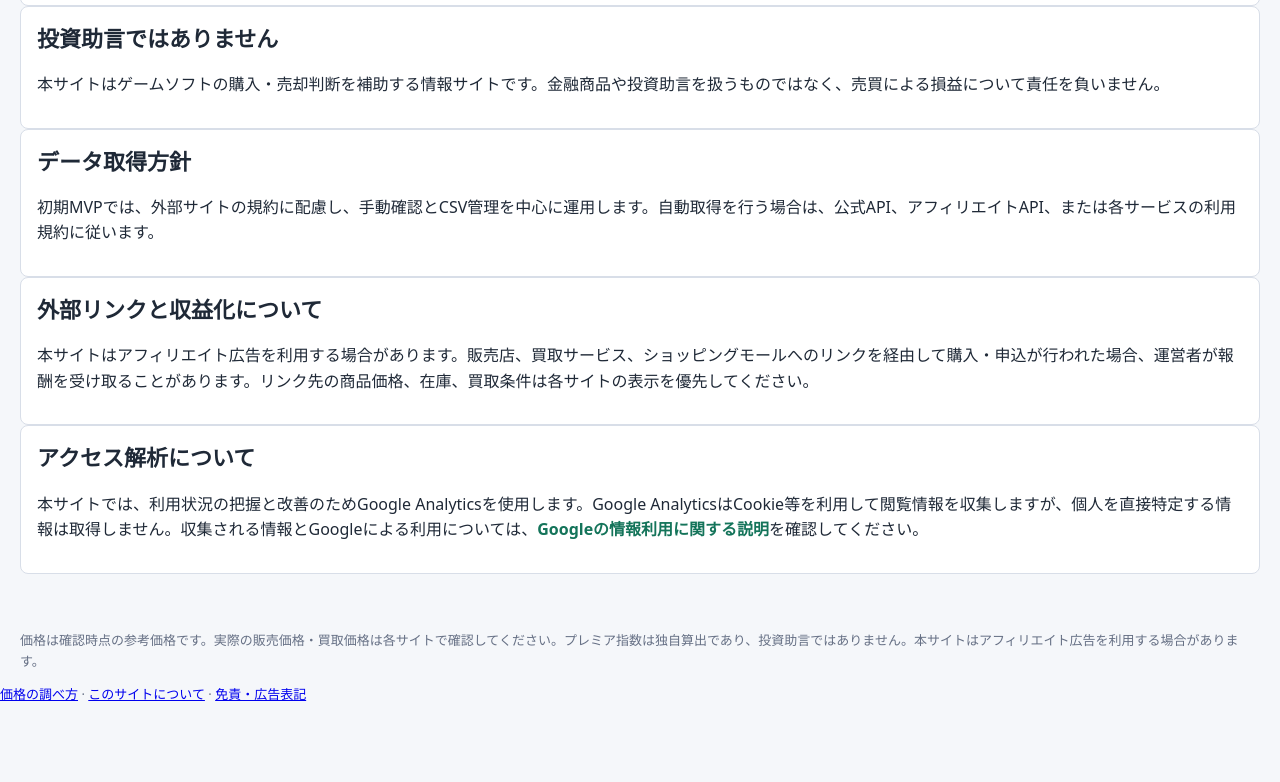
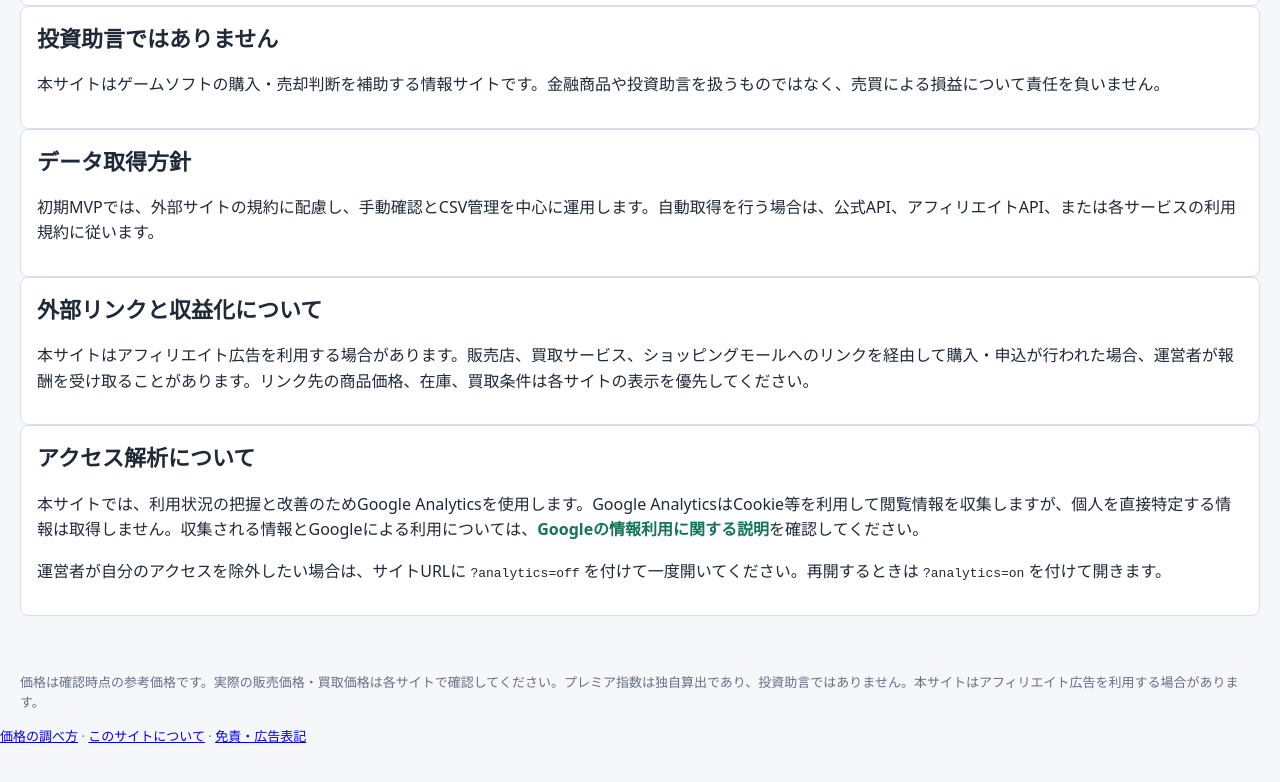
Before and after one commit to ky161111/game-asset-ranking, a website: page pages/disclaimer.html in a window 1280 px wide. Shown: the part 472-1254 px from the top of the page. Before the commit the page ends 1222 px from the top, so only its background shows below. Drawn offline with Linux system fonts and the light colour scheme.

Commit message:
Document market refresh and analytics controls

```diff
--- a/pages/disclaimer.html
+++ b/pages/disclaimer.html
@@ -146,7 +146,7 @@
     <section class="panel"><h2>投資助言ではありません</h2><p>本サイトはゲームソフトの購入・売却判断を補助する情報サイトです。金融商品や投資助言を扱うものではなく、売買による損益について責任を負いません。</p></section>
     <section class="panel"><h2>データ取得方針</h2><p>初期MVPでは、外部サイトの規約に配慮し、手動確認とCSV管理を中心に運用します。自動取得を行う場合は、公式API、アフィリエイトAPI、または各サービスの利用規約に従います。</p></section>
     <section class="panel"><h2>外部リンクと収益化について</h2><p>本サイトはアフィリエイト広告を利用する場合があります。販売店、買取サービス、ショッピングモールへのリンクを経由して購入・申込が行われた場合、運営者が報酬を受け取ることがあります。リンク先の商品価格、在庫、買取条件は各サイトの表示を優先してください。</p></section>
-    <section class="panel"><h2>アクセス解析について</h2><p>本サイトでは、利用状況の把握と改善のためGoogle Analyticsを使用します。Google AnalyticsはCookie等を利用して閲覧情報を収集しますが、個人を直接特定する情報は取得しません。収集される情報とGoogleによる利用については、<a class="text-link" href="https://policies.google.com/technologies/partner-sites" target="_blank" rel="nofollow noopener">Googleの情報利用に関する説明</a>を確認してください。</p></section>
+    <section class="panel"><h2>アクセス解析について</h2><p>本サイトでは、利用状況の把握と改善のためGoogle Analyticsを使用します。Google AnalyticsはCookie等を利用して閲覧情報を収集しますが、個人を直接特定する情報は取得しません。収集される情報とGoogleによる利用については、<a class="text-link" href="https://policies.google.com/technologies/partner-sites" target="_blank" rel="nofollow noopener">Googleの情報利用に関する説明</a>を確認してください。</p><p>運営者が自分のアクセスを除外したい場合は、サイトURLに <code>?analytics=off</code> を付けて一度開いてください。再開するときは <code>?analytics=on</code> を付けて開きます。</p></section>
     </div></main>
   <footer><div class="wrap">価格は確認時点の参考価格です。実際の販売価格・買取価格は各サイトで確認してください。プレミア指数は独自算出であり、投資助言ではありません。本サイトはアフィリエイト広告を利用する場合があります。</div>
   <!-- trust-links:start -->
```
Also changed, not shown: pages/methodology.html (+1 -1 lines).
